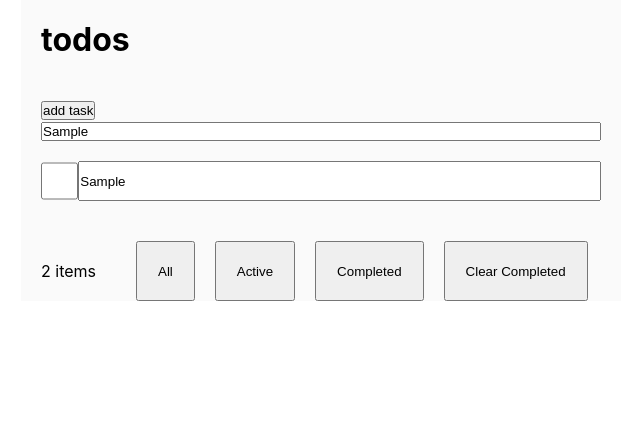
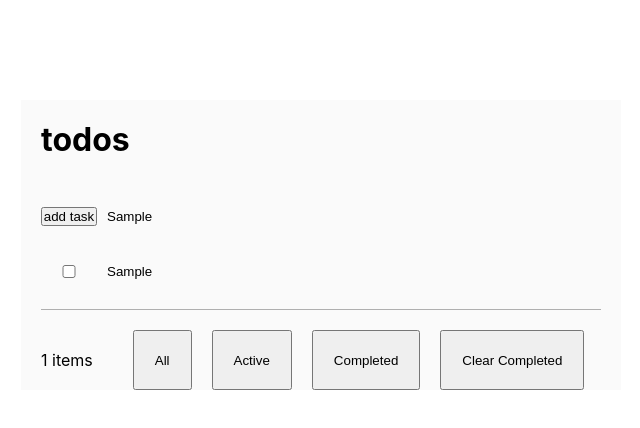
Before and after one commit to Yury-Odinson/to-do, a React (Create React App) app: page / in a window 1280 px wide. Both pictures are taken after typing "Sample" into the empty fields and a click on the button "add task". Shown: the top 428 px of the page, without its empty margins (319-959 px from the left). Built offline with nearby package versions, Linux system fonts and the light colour scheme.

Commit message:
feat(develop): checked complete tasks

```diff
--- a/src/components/Main.tsx
+++ b/src/components/Main.tsx
@@ -1,6 +1,7 @@
 import { useEffect, useState } from "react"
 import { setCurrentTask, tasksStore } from "../tools/storage"
 import { Task } from "../tools/types"
+import { TaskElement } from "./TaskElement"
 
 export const Main = () => {
 
@@ -14,9 +15,13 @@ export const Main = () => {
         setLoaded(true);
     }, [loaded])
 
+    // default value in the task completed
     const completed = false
+
+    // generate random id from the task
     const id = (Math.floor(Math.random() * (100000 - 1)) + 1).toString()
 
+    // remove all tasks
     const clearTasks = () => localStorage.clear()
 
     return (
@@ -25,26 +30,25 @@ export const Main = () => {
                 <h1>todos</h1>
             </div>
             <div className="app-body">
-                <button onClick={() => {
-                    setCurrentTask({ task, completed, id });
-                    setLoaded(false);
-                }}>add task</button>
-                <input className="app-body__input" placeholder="What needs to be done?" onChange={(e) => setTask(e.target.value)} />
+                <button className="app-body__button"
+                    onClick={() => {
+                        setCurrentTask({ task, completed, id });
+                        setLoaded(false);
+                    }}>add task</button>
+                <input placeholder="What needs to be done?" onChange={(e) => setTask(e.target.value)} />
+
                 <div className="app-body-tasks">
                     {
                         tasks.map((element) => {
                             return (
-                                <div className="app-body-tasks__element" id={element.id} key={element.id}>
-                                    <input className="task__checkbox" type="checkbox" defaultChecked={element.completed} />
-                                    <input className="task__input" type="text" defaultValue={element.task} readOnly />
-                                </div>
+                                <TaskElement task={element.task} completed={false} id={element.id} />
                             )
                         })
                     }
                 </div>
             </div>
             <div className="app-footer">
-                <span>2 items</span>
+                <span>{tasks.length !== 0 ? `${tasks.length} items` : null}</span>
                 <button>All</button>
                 <button>Active</button>
                 <button>Completed</button>
--- /dev/null
+++ b/src/components/TaskElement.tsx
@@ -0,0 +1,30 @@
+import { useState } from "react"
+import { Task } from "../tools/types"
+
+export const TaskElement = ({ task, completed, id }: Task) => {
+
+    const [className, setClassName] = useState("app-body-tasks__element")
+
+    const setCompletedTask = (id: string) => {
+        const allTasks = JSON.parse(localStorage.getItem("tasks") || "[]")
+        allTasks.map((element: Task) => {
+            if (element.id === id) {
+                element.completed = !element.completed
+                if (element.completed === true) {
+                    setClassName("app-body-tasks__elementCompleted")
+                } else {
+                    setClassName("app-body-tasks__element")
+                }
+            }
+        })
+        localStorage.clear()
+        return localStorage.setItem("tasks", JSON.stringify(allTasks))
+    }
+
+    return (
+        <div className={className} id={id} key={id} onClick={() => setCompletedTask(id)}>
+            <input className="task__checkbox" type="checkbox" defaultChecked={completed} />
+            <input className="task__text" type="text" defaultValue={task} readOnly />
+        </div>
+    )
+}
--- a/src/index.css
+++ b/src/index.css
@@ -21,7 +21,11 @@ code {
 }
 
 input {
-  width: 100%;
+  padding: 10px;
+  width: 90%;
+  background-color: #ffffff00;
+  border: none;
+  outline: none;
 }
 
 .wrapper {
@@ -30,10 +34,9 @@ input {
 }
 
 .app {
-  margin: 0 auto;
+  margin: 100px auto;
   display: flex;
   flex-direction: column;
-  justify-content: center;
   max-width: 600px;
   background-color: #fafafa;
 }
@@ -46,19 +49,34 @@ input {
   padding: 20px;
 }
 
+.app-body__button {
+  width: 10%;
+}
+
 .app-body-tasks {
   display: flex;
   flex-direction: column;
 }
 
-.app-body-tasks__element {
+.app-body-tasks__element,
+.app-body-tasks__elementCompleted {
   display: flex;
   padding: 20px 0;
+  border-bottom: 1px solid #afafaf;
+}
+
+.app-body-tasks__elementCompleted {
+  background-color: #c55050;
 }
 
 .task__checkbox {
-  width: 40px;
-  height: 40px;
+  margin: auto;
+  width: 10%;
+  height: 100%;
+}
+
+.task__text {
+  cursor: auto;
 }
 
 .app-footer>* {
--- a/src/tools/types.ts
+++ b/src/tools/types.ts
@@ -1,5 +1,5 @@
 export type Task = {
     task: string,
     completed: boolean,
-    id: string
+    id: string,
 }
```
